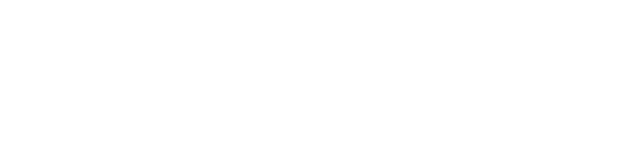
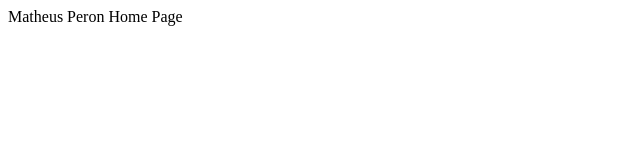
Before and after one commit to ufjf-dcc202/ufjf-dcc202-2024-1-a-atv2-MatheusPeronRC, a plain HTML site: page index.html in a window 1280 px wide. Shown: the whole page, without its empty margins (0-640 px from the left). Drawn offline with Linux system fonts and the light colour scheme.

Commit message:
initial commit

```diff
--- a/index.html
+++ b/index.html
@@ -6,9 +6,11 @@
     <meta name="viewport"
     content="width-device-width,
     initial-scale=1.0"/>
-    <title>Teste</title>
+    <title>DCC202 - Matheus Peron</title>
 
 </head>
 <body>
+    Matheus Peron
+    Home Page
 </body>
 </html>
```
